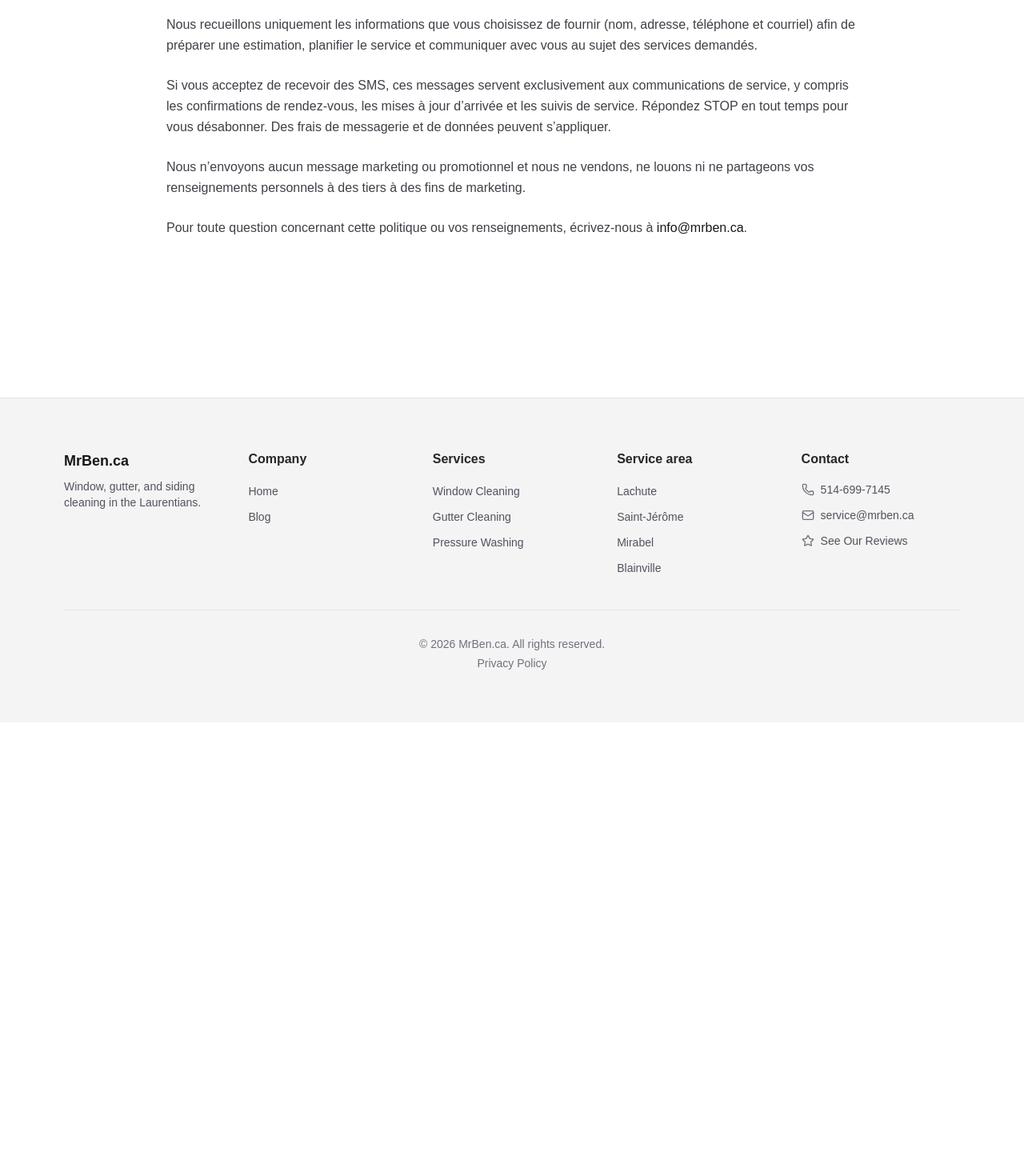
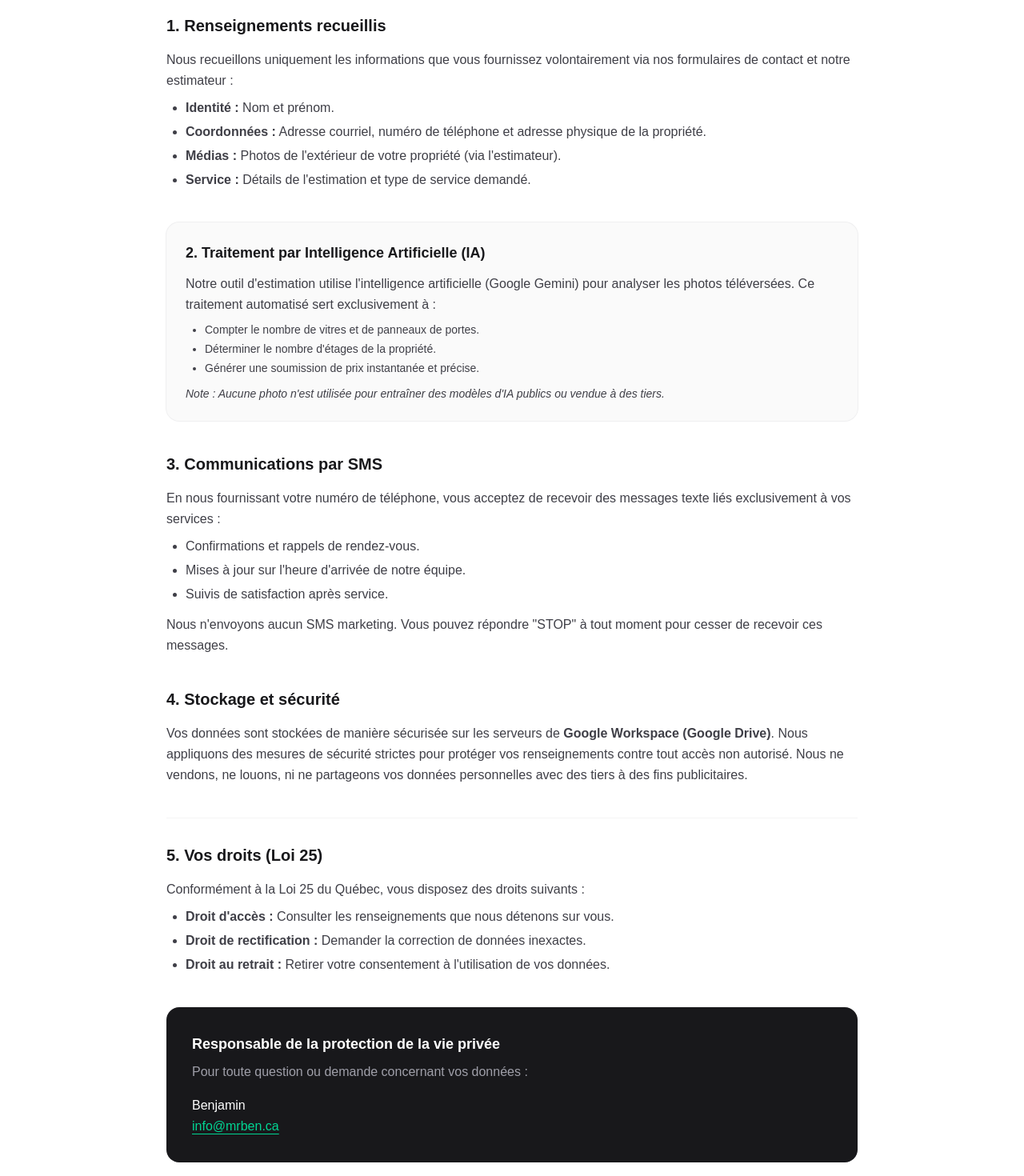
Before and after one commit to servicesmrben-wq/mrben-site1, a Next.js app in the folder mrben-site1/: page /en/confidentialite in a window 1280 px wide. Shown: the part 380-1850 px from the top of the page at 80% size. Before the commit the page ends 1283 px from the top, so only its background shows below. Built offline with nearby package versions, Linux system fonts and the light colour scheme.

Commit message:
Politique de confidentialité update

```diff
--- a/mrben-site1/app/[locale]/confidentialite/page.tsx
+++ b/mrben-site1/app/[locale]/confidentialite/page.tsx
@@ -3,7 +3,7 @@ import type { Metadata } from "next";
 export const metadata: Metadata = {
   title: "Politique de confidentialité | MrBen",
   description:
-    "Politique de confidentialité de MrBen.ca. Vos renseignements servent uniquement aux communications de service et aux SMS; répondez STOP pour vous désabonner. Aucun marketing ni vente de données.",
+    "Politique de confidentialité de MrBen.ca. Transparence sur la collecte de données, l'analyse par IA et la protection de vos renseignements personnels.",
   robots: {
     index: false,
   },
@@ -21,36 +21,91 @@ export default function ConfidentialitePage() {
             Politique de confidentialité
           </h1>
           <p className="mt-4 max-w-3xl text-base leading-relaxed text-zinc-600">
-            Cette politique explique comment MrBen.ca collecte, utilise et protège vos
-            renseignements lorsque vous demandez nos services de lavage de vitres et
-            d’entretien extérieur.
+            Dernière mise à jour : Mars 2026. Cette politique détaille comment MrBen.ca gère vos renseignements personnels conformément aux lois québécoises et canadiennes.
           </p>
         </div>
       </section>
 
       <section className="mx-auto max-w-4xl px-4 py-12">
-        <div className="space-y-6 text-base leading-relaxed text-zinc-700">
+        <div className="space-y-10 text-base leading-relaxed text-zinc-700">
+
+          {/* 1. Collecte des renseignements */}
+          <div>
+            <h2 className="text-xl font-bold text-zinc-900 mb-4">1. Renseignements recueillis</h2>
             <p>
-            Nous recueillons uniquement les informations que vous choisissez de fournir (nom,
-            adresse, téléphone et courriel) afin de préparer une estimation, planifier le service
-            et communiquer avec vous au sujet des services demandés.
+              Nous recueillons uniquement les informations que vous fournissez volontairement via nos formulaires de contact et notre estimateur :
             </p>
+            <ul className="list-disc pl-6 mt-2 space-y-1">
+              <li><strong>Identité :</strong> Nom et prénom.</li>
+              <li><strong>Coordonnées :</strong> Adresse courriel, numéro de téléphone et adresse physique de la propriété.</li>
+              <li><strong>Médias :</strong> Photos de l'extérieur de votre propriété (via l'estimateur).</li>
+              <li><strong>Service :</strong> Détails de l'estimation et type de service demandé.</li>
+            </ul>
+          </div>
+
+          {/* 2. Utilisation de l'Intelligence Artificielle */}
+          <div className="rounded-2xl bg-zinc-50 p-6 ring-1 ring-zinc-200/60">
+            <h2 className="text-lg font-semibold text-zinc-900 mb-3">2. Traitement par Intelligence Artificielle (IA)</h2>
             <p>
-            Si vous acceptez de recevoir des SMS, ces messages servent exclusivement aux
-            communications de service, y compris les confirmations de rendez-vous, les mises à
-            jour d’arrivée et les suivis de service. Répondez STOP en tout temps pour vous
-            désabonner. Des frais de messagerie et de données peuvent s’appliquer.
+              Notre outil d'estimation utilise l'intelligence artificielle (Google Gemini) pour analyser les photos téléversées. Ce traitement automatisé sert exclusivement à :
             </p>
+            <ul className="list-disc pl-6 mt-2 space-y-1 text-sm">
+              <li>Compter le nombre de vitres et de panneaux de portes.</li>
+              <li>Déterminer le nombre d'étages de la propriété.</li>
+              <li>Générer une soumission de prix instantanée et précise.</li>
+            </ul>
+            <p className="mt-3 text-sm italic">
+              Note : Aucune photo n'est utilisée pour entraîner des modèles d'IA publics ou vendue à des tiers.
+            </p>
+          </div>
+
+          {/* 3. Communications SMS */}
+          <div>
+            <h2 className="text-xl font-bold text-zinc-900 mb-4">3. Communications par SMS</h2>
             <p>
-            Nous n’envoyons aucun message marketing ou promotionnel et nous ne vendons, ne louons
-            ni ne partageons vos renseignements personnels à des tiers à des fins de marketing.
+              En nous fournissant votre numéro de téléphone, vous acceptez de recevoir des messages texte liés exclusivement à vos services :
             </p>
+            <ul className="list-disc pl-6 mt-2 space-y-1">
+              <li>Confirmations et rappels de rendez-vous.</li>
+              <li>Mises à jour sur l'heure d'arrivée de notre équipe.</li>
+              <li>Suivis de satisfaction après service.</li>
+            </ul>
+            <p className="mt-3 font-medium">
+              Nous n'envoyons aucun SMS marketing. Vous pouvez répondre "STOP" à tout moment pour cesser de recevoir ces messages.
+            </p>
+          </div>
+
+          {/* 4. Stockage et Sécurité */}
+          <div>
+            <h2 className="text-xl font-bold text-zinc-900 mb-4">4. Stockage et sécurité</h2>
             <p>
-            Pour toute question concernant cette politique ou vos renseignements, écrivez-nous à{" "}
-            <a className="font-medium text-zinc-900 underline-offset-4 hover:underline" href="mailto:info@mrben.ca">
+              Vos données sont stockées de manière sécurisée sur les serveurs de <strong>Google Workspace (Google Drive)</strong>. Nous appliquons des mesures de sécurité strictes pour protéger vos renseignements contre tout accès non autorisé. Nous ne vendons, ne louons, ni ne partageons vos données personnelles avec des tiers à des fins publicitaires.
+            </p>
+          </div>
+
+          {/* 5. Vos Droits (Loi 25) */}
+          <div className="border-t border-zinc-100 pt-8">
+            <h2 className="text-xl font-bold text-zinc-900 mb-4">5. Vos droits (Loi 25)</h2>
+            <p>
+              Conformément à la Loi 25 du Québec, vous disposez des droits suivants :
+            </p>
+            <ul className="list-disc pl-6 mt-2 space-y-1">
+              <li><strong>Droit d'accès :</strong> Consulter les renseignements que nous détenons sur vous.</li>
+              <li><strong>Droit de rectification :</strong> Demander la correction de données inexactes.</li>
+              <li><strong>Droit au retrait :</strong> Retirer votre consentement à l'utilisation de vos données.</li>
+            </ul>
+          </div>
+
+          {/* Contact Responsable */}
+          <div className="rounded-2xl bg-zinc-900 p-8 text-white">
+            <h2 className="text-lg font-bold mb-2">Responsable de la protection de la vie privée</h2>
+            <p className="text-zinc-400 mb-4">Pour toute question ou demande concernant vos données :</p>
+            <p className="font-medium">Benjamin</p>
+            <a className="text-emerald-400 hover:text-emerald-300 underline underline-offset-4" href="mailto:info@mrben.ca">
               info@mrben.ca
-            </a>.
-          </p>
+            </a>
+          </div>
+
         </div>
       </section>
     </main>
--- a/mrben-site1/app/[locale]/privacy-policy/page.tsx
+++ b/mrben-site1/app/[locale]/privacy-policy/page.tsx
@@ -3,7 +3,7 @@ import type { Metadata } from "next";
 export const metadata: Metadata = {
   title: "Privacy Policy | MrBen",
   description:
-    "Privacy policy for MrBen.ca. We use your information only for service communications and SMS updates; reply STOP to opt out. No marketing or data sales.",
+    "Privacy policy for MrBen.ca. Transparency on data collection, AI analysis, and the protection of your personal information.",
   robots: {
     index: false,
   },
@@ -17,59 +17,95 @@ export default function PrivacyPolicyPage() {
           <p className="text-sm font-semibold uppercase tracking-wide text-zinc-500">
             Legal
           </p>
-          <h1 className="mt-4 text-3xl font-semibold tracking-tight sm:text-4xl">Privacy Policy</h1>
+          <h1 className="mt-4 text-3xl font-semibold tracking-tight sm:text-4xl">
+            Privacy Policy
+          </h1>
           <p className="mt-4 max-w-3xl text-base leading-relaxed text-zinc-600">
-            This Privacy Policy explains how MrBen.ca collects, uses, and protects your
-            information when you request our window cleaning and exterior maintenance services.
+            Last Updated: March 2026. This policy details how MrBen.ca manages your personal information in accordance with Quebec and Canadian laws.
           </p>
         </div>
       </section>
 
       <section className="mx-auto max-w-4xl px-4 py-12">
-        <div className="space-y-6 text-base leading-relaxed text-zinc-700">
+        <div className="space-y-10 text-base leading-relaxed text-zinc-700">
+
+          {/* 1. Data Collection */}
+          <div>
+            <h2 className="text-xl font-bold text-zinc-900 mb-4">1. Information Collected</h2>
             <p>
-            We only collect the information you choose to provide (such as your name, address,
-            phone number, and email) so we can prepare estimates, schedule service, and communicate
-            with you about the services you request.
+              We only collect information that you voluntarily provide through our contact forms and our estimator:
             </p>
+            <ul className="list-disc pl-6 mt-2 space-y-1">
+              <li><strong>Identity:</strong> First and last name.</li>
+              <li><strong>Contact Info:</strong> Email address, phone number, and physical property address.</li>
+              <li><strong>Media:</strong> Photos of your property's exterior (via the estimator).</li>
+              <li><strong>Service:</strong> Estimate details and the type of service requested.</li>
+            </ul>
+          </div>
+
+          {/* 2. Use of Artificial Intelligence */}
+          <div className="rounded-2xl bg-zinc-50 p-6 ring-1 ring-zinc-200/60">
+            <h2 className="text-lg font-semibold text-zinc-900 mb-3">2. Artificial Intelligence (AI) Processing</h2>
             <p>
-            If you opt in to SMS updates, we use text messages solely for service communications,
-            including appointment confirmations, arrival updates, and service follow-ups. Reply
-            STOP at any time to opt out. Standard message and data rates may apply.
+              Our estimation tool uses artificial intelligence (Google Gemini) to analyze uploaded photos. This automated processing is used exclusively to:
             </p>
+            <ul className="list-disc pl-6 mt-2 space-y-1 text-sm">
+              <li>Count the number of window panes and door panels.</li>
+              <li>Determine the number of stories of the property.</li>
+              <li>Generate an instant and accurate price quote.</li>
+            </ul>
+            <p className="mt-3 text-sm italic">
+              Note: No photos are used to train public AI models or sold to third parties.
+            </p>
+          </div>
+
+          {/* 3. SMS Communications */}
+          <div>
+            <h2 className="text-xl font-bold text-zinc-900 mb-4">3. SMS Communications</h2>
             <p>
-            We do not send marketing or promotional messages, and we do not sell, rent, or share
-            your personal information with third parties for marketing purposes.
+              By providing your phone number, you agree to receive text messages related exclusively to your services:
             </p>
+            <ul className="list-disc pl-6 mt-2 space-y-1">
+              <li>Appointment confirmations and reminders.</li>
+              <li>Arrival time updates from our team.</li>
+              <li>Post-service satisfaction follow-ups.</li>
+            </ul>
+            <p className="mt-3 font-medium">
+              We do not send marketing SMS. You can reply "STOP" at any time to opt out of these messages.
+            </p>
+          </div>
 
-          <h3 className="pt-4 text-lg font-semibold text-zinc-900">AI Estimator Tool & Photo Uploads</h3>
+          {/* 4. Storage and Security */}
+          <div>
+            <h2 className="text-xl font-bold text-zinc-900 mb-4">4. Storage and Security</h2>
             <p>
-            To provide instant, accurate service quotes, we offer an interactive AI Estimator tool on our website. When you use this tool, the following data practices apply:
+              Your data is securely stored on <strong>Google Workspace (Google Drive)</strong> servers. We apply strict security measures to protect your information against unauthorized access. We do not sell, rent, or share your personal data with third parties for advertising purposes.
             </p>
-          <ul className="list-disc space-y-2 pl-5">
-            <li>
-              <strong>Temporary Session Tracking:</strong> When you request a quote, our system generates a temporary, randomized Reference ID (e.g., EST-12345) to connect your uploaded photos to your final estimate. This is a temporary memory function strictly necessary to provide the quoting service you requested. We do not use persistent tracking cookies or cross-site tracking files for this tool.
-            </li>
-            <li>
-              <strong>Property Photos:</strong> The photos you upload of your property&apos;s exterior are processed to calculate window counts and service requirements.
-            </li>
-            <li>
-              <strong>Secure Storage & Service Improvement:</strong> If you choose to submit your contact information to lock in your quote, your photos and the associated AI estimate breakdown are securely stored in our enterprise Google Workspace infrastructure. This allows us to fulfill your service request and is also used internally to improve the accuracy of our quoting algorithms over time.
-            </li>
-            <li>
-              <strong>No Third-Party Sale:</strong> We will never sell your property photos or personal contact information to third parties.
-            </li>
+          </div>
+
+          {/* 5. Your Rights (Law 25 & PIPEDA) */}
+          <div className="border-t border-zinc-100 pt-8">
+            <h2 className="text-xl font-bold text-zinc-900 mb-4">5. Your Rights</h2>
+            <p>
+              In accordance with Quebec's Law 25 and Canada's PIPEDA, you have the following rights:
+            </p>
+            <ul className="list-disc pl-6 mt-2 space-y-1">
+              <li><strong>Right of Access:</strong> Consult the information we hold about you.</li>
+              <li><strong>Right of Rectification:</strong> Request the correction of inaccurate data.</li>
+              <li><strong>Right of Withdrawal:</strong> Withdraw your consent to the use of your data.</li>
             </ul>
-          <p>
-            If you prefer not to use the automated tool, you can always request a standard quote by contacting us directly.
-          </p>
+          </div>
 
-          <p>
-            If you have questions about this policy or your information, please contact us at{" "}
-            <a className="font-medium text-zinc-900 underline-offset-4 hover:underline" href="mailto:info@mrben.ca">
+          {/* Privacy Officer Contact */}
+          <div className="rounded-2xl bg-zinc-900 p-8 text-white">
+            <h2 className="text-lg font-bold mb-2">Privacy Officer</h2>
+            <p className="text-zinc-400 mb-4">For any questions or requests regarding your data:</p>
+            <p className="font-medium">Benjamin</p>
+            <a className="text-emerald-400 hover:text-emerald-300 underline underline-offset-4" href="mailto:info@mrben.ca">
               info@mrben.ca
-            </a>.
-          </p>
+            </a>
+          </div>
+
         </div>
       </section>
     </main>
--- a/mrben-site1/app/components/home/Contact.tsx
+++ b/mrben-site1/app/components/home/Contact.tsx
@@ -10,6 +10,7 @@ import { loadGooglePlaces } from "@/app/lib/googlePlacesLoader";
 import { BRAND } from "@/app/lib/constants";
 import { toMailto, formatPhoneNumber } from "@/app/lib/utils";
 import confetti from "canvas-confetti";
+import { unpackData } from "@/app/lib/url-packer";
 
 function Input({ label, inputRef, ...inputProps }: { label: string, inputRef?: React.RefObject<HTMLInputElement | null>, [key: string]: any }) {
   return (
@@ -63,30 +64,37 @@ function ContactContent({
 
   const [status, setStatus] = useState({ state: "idle", message: "" });
 
-  // Extract Estimate Params
-  const estimateRef = searchParams.get("ref");
-  const estimateQuote = searchParams.get("quote");
-  const estimatePanes = searchParams.get("panes");
-  const estimateTime = searchParams.get("time");
+  // Extract Estimate Params (Handling both packed and unpacked data)
+  const estimateData = React.useMemo(() => {
+    const packed = searchParams.get("data");
+    if (packed) {
+      return unpackData(packed);
+    }
+    return null;
+  }, [searchParams]);
+
+  const estimateRef = estimateData?.ref || searchParams.get("ref");
+  const estimateQuote = estimateData?.quote || searchParams.get("quote");
+  const estimatePanes = estimateData?.panes || searchParams.get("panes");
+  const estimateTime = estimateData?.time || searchParams.get("time");
 
   // Extended comparison params
-  const qExt = searchParams.get("q_ext");
-  const tExt = searchParams.get("t_ext");
-  const qInOut = searchParams.get("q_inout");
-  const tInOut = searchParams.get("t_inout");
+  const qExt = estimateData?.q_ext || searchParams.get("q_ext");
+  const tExt = estimateData?.t_ext || searchParams.get("t_ext");
+  const qInOut = estimateData?.q_inout || searchParams.get("q_inout");
+  const tInOut = estimateData?.t_inout || searchParams.get("t_inout");
 
   // Pricing metrics
-  const hourlyRate = searchParams.get("hr");
-  const markup = searchParams.get("markup");
-  const serviceFee = searchParams.get("fee");
+  const hourlyRate = estimateData?.hr || searchParams.get("hr");
+  const markup = estimateData?.markup || searchParams.get("markup");
+  const serviceFee = estimateData?.fee || searchParams.get("fee");
 
-  const estimateS3 = searchParams.get("s3");
-
-  const estimateS2 = searchParams.get("s2");
-  const estimateS1 = searchParams.get("s1");
-  const estimatePatio = searchParams.get("patio");
-  const estimateEntry = searchParams.get("entry");
-  const urlService = searchParams.get("service");
+  const estimateS3 = estimateData?.s3 || searchParams.get("s3");
+  const estimateS2 = estimateData?.s2 || searchParams.get("s2");
+  const estimateS1 = estimateData?.s1 || searchParams.get("s1");
+  const estimatePatio = estimateData?.patio || searchParams.get("patio");
+  const estimateEntry = estimateData?.entry || searchParams.get("entry");
+  const urlService = estimateData?.service || searchParams.get("service");
 
   useEffect(() => {
     if (estimateQuote) {
@@ -340,7 +348,7 @@ function ContactContent({
           name: form.name,
           email: form.email,
           phone: form.phone,
-          referenceId: `LEAD-${Date.now()}`,
+          referenceId: estimateRef || `LEAD-${Date.now()}`,
           service: urlService || (services.length ? services.join(", ") : "(none selected)"),
           qExt,
           tExt,
--- a/mrben-site1/app/lib/messages/en.json
+++ b/mrben-site1/app/lib/messages/en.json
@@ -799,7 +799,7 @@
     "subtitle": "Upload photos of the exterior of your home (all sides). Our AI will count your windows and give you an instant price estimate.",
     "step1Title": "1. Guidelines for an Accurate Estimate",
     "step1": "1. Upload up to 10 photos of the exterior of your house",
-    "step1Instructions": "For the most accurate estimate, please follow these guidelines:\n\n• Straight On & Step Back: Face each side of the house directly (avoid sharp angles) and stand 20 to 40 feet away so the entire side fits in the frame.\n\n• Capture Every Side: Get a clear shot of the front, back, left, and right.\n\n• How Many? 4 images are usually perfect, but you can upload up to 10 for larger homes.",
+    "step1Instructions": "For the most accurate estimate, please follow these guidelines:\n\n• Straight On & Step Back: Face each side of the house directly (avoid sharp angles) and stand 20 to 40 feet away so the entire side fits in the frame.\n\n• Capture Every Side: Get a clear shot of the front, back, left, and right.\n\n• How Many? 4 images are usually perfect, but you can upload up to 10 for larger homes.\n\nBy continuing, you agree to our privacy policy and the AI analysis of your photos.",
     "clickToSelect": "Click to select photos",
     "fileTypes": "JPG, PNG (Max 10MB per file)",
     "step2": "2. Select Service Type",
--- a/mrben-site1/app/lib/messages/fr.json
+++ b/mrben-site1/app/lib/messages/fr.json
@@ -799,7 +799,7 @@
     "subtitle": "Téléversez des photos de l'extérieur de votre maison (tous les côtés). Notre IA comptera vos fenêtres et vous donnera une estimation de prix instantanée.",
     "step1Title": "1. Conseils pour une estimation précise",
     "step1": "1. Téléversez jusqu'à 10 photos de l'extérieur de votre maison",
-    "step1Instructions": "Pour une estimation précise, veuillez suivre ces conseils :\n\n• Face à la maison et reculez : Placez-vous directement devant chaque face de la maison (évitez les angles prononcés) et reculez de 20 à 40 pieds pour que toute la façade soit visible.\n\n• Capturez chaque côté : Prenez une photo claire de l'avant, de l'arrière et des deux côtés (gauche et droite).\n\n• Combien de photos ? 4 images sont généralement parfaites, mais vous pouvez en envoyer jusqu'à 10 pour les plus grandes propriétés.",
+    "step1Instructions": "Pour une estimation précise, veuillez suivre ces conseils :\n\n• Face à la maison et reculez : Placez-vous directement devant chaque face de la maison (évitez les angles prononcés) et reculez de 20 à 40 pieds pour que toute la façade soit visible.\n\n• Capturez chaque côté : Prenez une photo claire de l'avant, de l'arrière et des deux côtés (gauche et droite).\n\n• Combien de photos ? 4 images sont généralement parfaites, mais vous pouvez en envoyer jusqu'à 10 pour les plus grandes propriétés.\n\nEn continuant, vous acceptez notre politique de confidentialité et l'analyse de vos photos par notre outil d'IA.",
     "clickToSelect": "Cliquez pour sélectionner des photos",
     "fileTypes": "JPG, PNG (Max 10 Mo par fichier)",
     "step2": "2. Sélectionnez le type de service",
--- /dev/null
+++ b/mrben-site1/app/lib/url-packer.ts
@@ -0,0 +1,41 @@
+/**
+ * URL Packer Utility
+ * This obfuscates the estimator data into a single Base64 string
+ * to keep the URL clean and hide pricing logic from the address bar.
+ */
+
+export function packData(data: Record<string, any>): string {
+  try {
+    const jsonString = JSON.stringify(data);
+    // Use btoa for Base64 encoding (standard in browsers)
+    // We also make it URL-safe by replacing +, / and =
+    return btoa(jsonString)
+      .replace(/\+/g, '-')
+      .replace(/\//g, '_')
+      .replace(/=+$/, '');
+  } catch (e) {
+    console.error("Packing error:", e);
+    return "";
+  }
+}
+
+export function unpackData(packedString: string): Record<string, any> | null {
+  if (!packedString) return null;
+  try {
+    // Reverse the URL-safe replacements
+    let base64 = packedString
+      .replace(/-/g, '+')
+      .replace(/_/g, '/');
+
+    // Add back padding if needed
+    while (base64.length % 4) {
+      base64 += '=';
+    }
+
+    const jsonString = atob(base64);
+    return JSON.parse(jsonString);
+  } catch (e) {
+    console.error("Unpacking error:", e);
+    return null;
+  }
+}
```
Also changed, not shown: mrben-site1/app/[locale]/estimator/page.tsx (+5 -6 lines), mrben-site1/app/api/save-lead-to-drive/route.ts (+21 -1 lines). Lines whose indentation alone changed are shown as unchanged.
